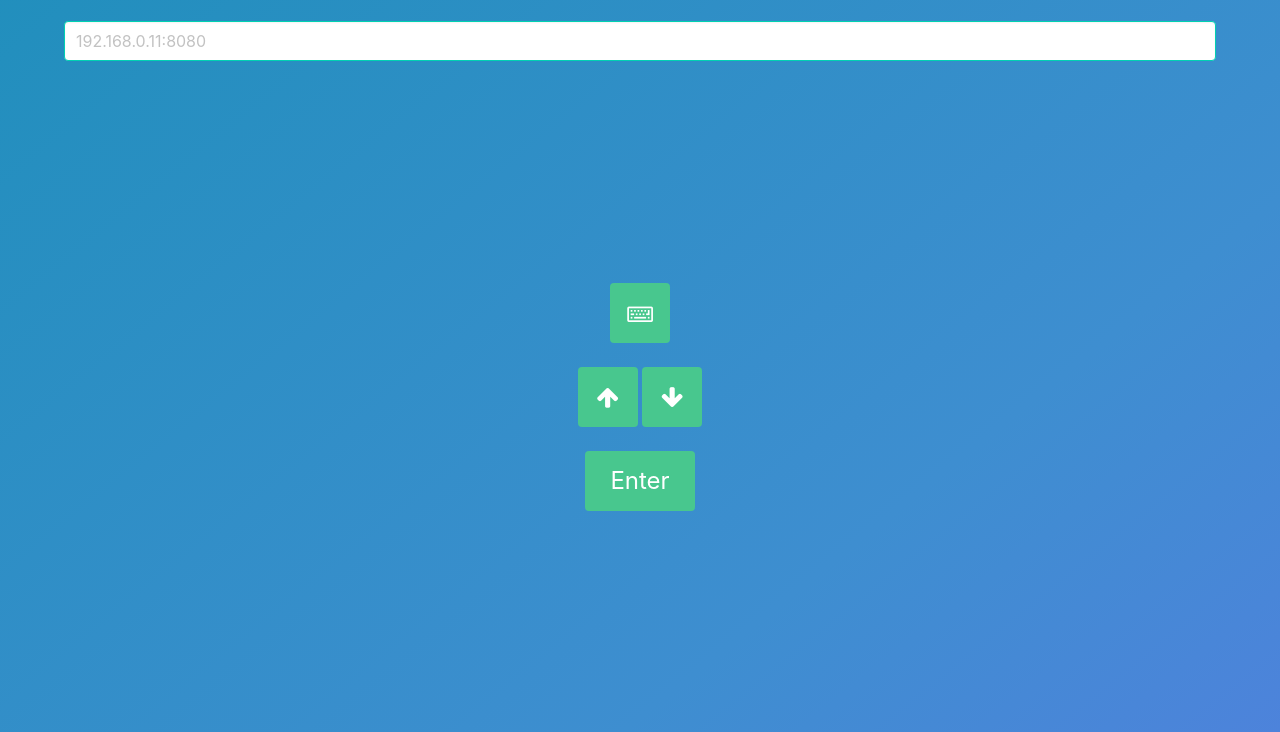
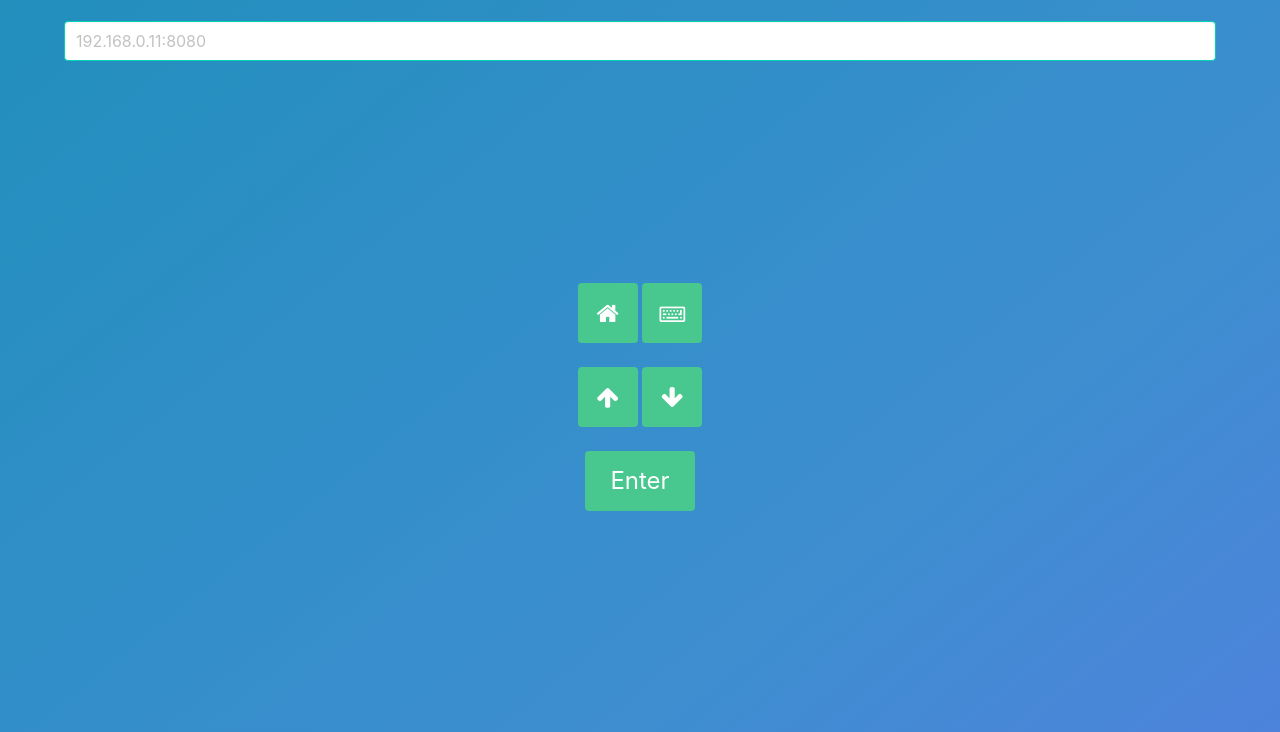
Before and after one commit to SimplySerenity/SnappyRemote, a plain HTML site: page index.html in a window 1280 px wide. Shown: the part 68-800 px from the top of the page. Drawn offline with nearby package versions, Linux system fonts and the light colour scheme.

Commit message:
added a home button

```diff
--- a/index.html
+++ b/index.html
@@ -41,6 +41,11 @@
                     </div>
                     <div class="columns is-vcentered">
                         <div class="column has-text-centered">
+                            <button class="button is-large is-success" onclick="returnHome()">
+                                <span class="icon is-small">
+                                    <i class="fa fa-home"></i>
+                                </span>
+                            </button>
                             <button class="button is-large is-success" id="keyboard" onclick="openKeyboard()">
                                 <span class="icon is-small">
                                     <i class="fa fa-keyboard-o"></i>
--- a/remote.js
+++ b/remote.js
@@ -31,6 +31,13 @@ function sendText(){
 	closeKeyboard();
 }
 
+function returnHome(){
+	httpRequest = new XMLHttpRequest();
+	var requestURI = getRemoteAddress() + "/?home=true";
+	httpRequest.open("get", requestURI, true);
+	httpRequest.send();
+}
+
 function openKeyboard(){
 	document.getElementById("keyboardModal").classList.add("is-active");
 }
```
